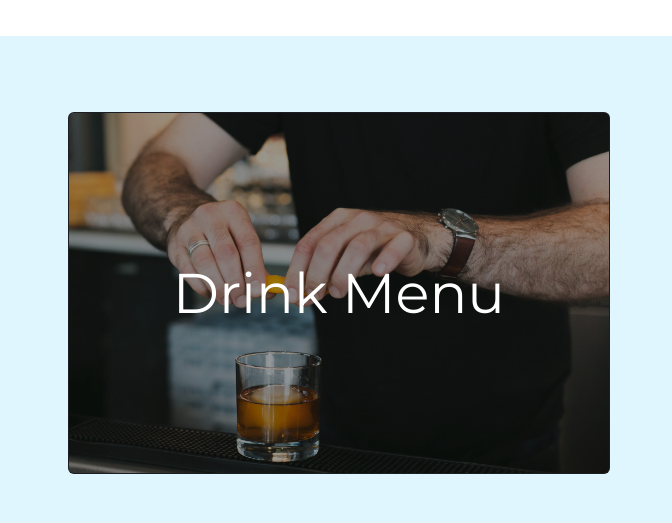
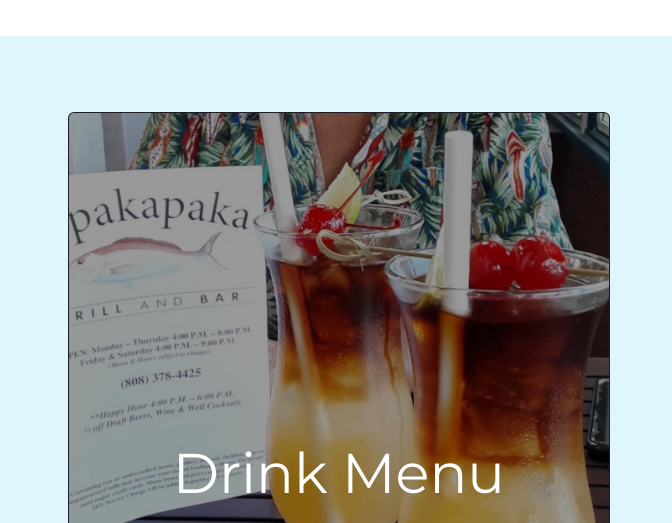
Before and after one commit to al-fraser/Opakapaka_GB, a plain HTML site: page index.html in a window 1280 px wide. Shown: the part 2451-2974 px from the top of the page, 608-1280 px from the left. Drawn offline with nearby package versions, Linux system fonts and the light colour scheme.

Commit message:
Update index.html

```diff
--- a/index.html
+++ b/index.html
@@ -147,7 +147,7 @@
         </div>
         <div class="col-xl-6">
           <div class="card bg-dark text-white">
-            <img src="images/bartender-adding-twist-to-drink.jpg" class="card-img" alt="Wings">
+            <img src="images/Maitais-Drink.jpg" class="card-img" alt="Wings">
             <div class="card-img-overlay d-flex align-content-center flex-wrap">
               <h5 class="card-title">Drink Menu</h5>
               <a href="#Menu" class="stretched-link"></a>
```
